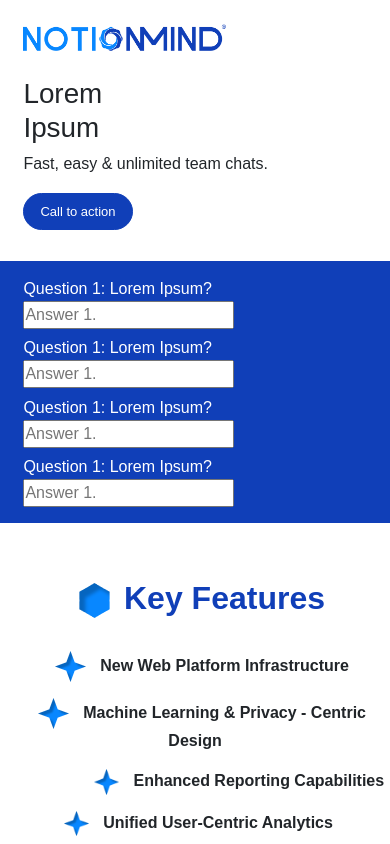
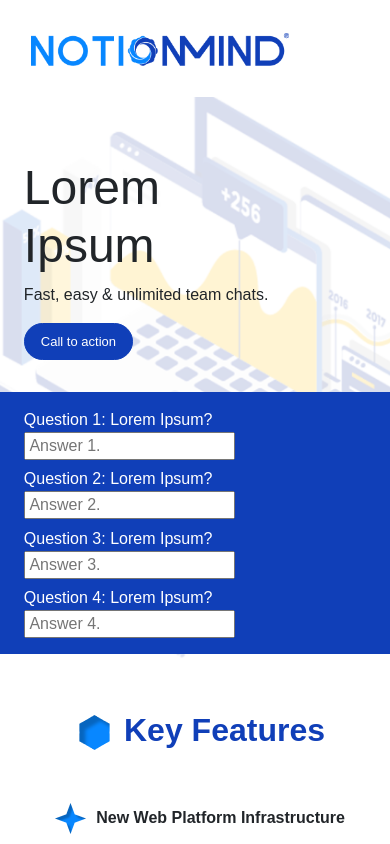
Before and after one commit to rutvi22/NotionMind, a plain HTML site: page index.html in a window 390 px wide. Shown: the top 844 px of the page. Drawn offline with nearby package versions, Linux system fonts and the light colour scheme.

Commit message:
Add files via upload

```diff
--- a/css/style.css
+++ b/css/style.css
@@ -11,17 +11,28 @@ body {
   background-color: #f5f7fa;
   color: #333;
 }
-
+.main {
+  background-color: rgba(255, 255, 255, 0.825);
+}
+.copyright {
+  color: gray;
+}
 @media screen and (max-width: 500px) {
 
   .blur-img {
-    background: none !important;
+    background: url(../images/image1.png) no-repeat center center;
+    overflow: hidden;
+    background-size: cover;
+    margin: 0% -2% 0% 0%;
   }
   .header {
-    padding: 6%;
+    padding: 8%;
   }
   .logo {
-    width: 60%;
+    width: 80%;
+  }
+  .heading {
+    padding-top: 14%;
   }
   .main-content h1 {
     margin: 4% 0 2% 6%;
@@ -82,24 +93,30 @@ body {
   .key4 {
     margin-left: -12%;
   }
+
+  .main-content h1 {
+    font-size: 3em;
+  }
+  .keys {
+    padding: 0px 10px;
+  }
+  .footer {
+    margin-left: 2%;
+  }
+  .copyright {
+    padding-bottom: 4%;
+  }
+  .keyrow1 {
+    padding-top: 20px;
+  }
 }
 
 @media screen and (min-width: 501px) {
 
-  .ga-2title {
-    padding-bottom: 20px;
-  }
-  .key-r2 {
-    margin-left: 16%;
-  }
-  .form1 {
-    padding-bottom: 20%;
-  }
   .blur-img {
     margin: -2% 0% 8% 10%;
     background: url(../images/image1.png) no-repeat center left;
     overflow:hidden;
-    /* overflow-y: visible; */
     background-size: contain;
   }
 
@@ -107,22 +124,7 @@ body {
     background: url(../images/Rectangle\ 3.png) no-repeat;
     overflow: visible;
     background-position: 100%;
-    /* z-index: 9999; */
     width: 100%;
-  }
-
-  /* .main {
-    background-image: url(../images/Rectangle\ 3.png);
-    background-repeat: no-repeat;
-    background-position: 100%;
-    z-index: 2;
-    width: 100%;
-    overflow: hidden;
-  margin: 0;
-  } */
-
-  .main {
-    background-color: rgba(255, 255, 255, 0.825);
   }
 
   .header {
@@ -138,16 +140,6 @@ body {
     text-align: center;
     margin: 0%;
   }
-
-  /* .background-image {
-    background-image: url(../images/image1.png);
-    background-size: cover;
-    background-position: center;
-    height: 100%;
-    -webkit-filter: blur(8px);
-    filter: blur(8px);
-    overflow: hidden;
-  } */
 
   .main-content {
     flex: 1;
@@ -240,6 +232,22 @@ body {
     font-size: 1rem;
   }
 
+  .keys {
+    padding: 0px 14px;
+  }
+  .ga-2title {
+    padding-bottom: 20px;
+  }
+  .key-r2 {
+    margin-left: 16%;
+  }
+  .key-features .keyrow2 {
+    margin-left: 14%;
+  }
+  .form1 {
+    padding-bottom: 20%;
+  }
+
   .footer {
     background: #eff5ff;
     width: 100%;
--- a/index.html
+++ b/index.html
@@ -41,19 +41,19 @@
                   <form class="form1">
                     <div>
                       <label class="labels" for="question1">Question 1: Lorem Ipsum?</label>
-                      <input type="text" id="question1" placeholder="Answer 1." />
+                      <input type="text" id="question1" placeholder=" Answer 1." />
                     </div>
                     <div style="margin-top: 2%;">
-                      <label class="labels" for="question2">Question 1: Lorem Ipsum?</label>
-                      <input type="text" id="question2" placeholder="Answer 1." />
+                      <label class="labels" for="question2">Question 2: Lorem Ipsum?</label>
+                      <input type="text" id="question2" placeholder=" Answer 2." />
                     </div>
                     <div style="margin-top: 2%;">
-                      <label class="labels" for="question3">Question 1: Lorem Ipsum?</label>
-                      <input type="text" id="question3" placeholder="Answer 1." />
+                      <label class="labels" for="question3">Question 3: Lorem Ipsum?</label>
+                      <input type="text" id="question3" placeholder=" Answer 3." />
                     </div>
                     <div  style="margin-top: 2%;">
-                      <label class="labels" for="question4">Question 1: Lorem Ipsum?</label>
-                      <input type="text" id="question4" placeholder="Answer 1." />
+                      <label class="labels" for="question4">Question 4: Lorem Ipsum?</label>
+                      <input type="text" id="question4" placeholder=" Answer 4." />
                     </div>
                   </form>
                 </div>
@@ -65,27 +65,27 @@
     <section class="key-features text-center py-5">
       <h2 style="padding-bottom: 30px;">
         <span style="padding: 0px 14px"><img src="/images/Star 1.png" alt="" /></span><b>Key Features</b></h2>
-      <div class="row">
+      <div class="row keyrow1">
         <div class="col-md-6">
           <p>
-            <span style="padding: 0px 14px"><img class="star" src="/images/Star 2.png" alt="" /></span><b>New Web Platform Infrastructure</b>
+            <span class="keys"><img class="star" src="/images/Star 2.png" alt="" /></span><b>New Web Platform Infrastructure</b>
           </p>
         </div>
         <div class="col-md-6">
           <p>
-            <span style="padding: 0px 14px"><img class="star" src="/images/Star 2.png" alt="" /></span><b>Machine Learning & Privacy - Centric Design</b>
+            <span class="keys"><img class="star" src="/images/Star 2.png" alt="" /></span><b>Machine Learning & Privacy - Centric Design</b>
           </p>
         </div>
       </div>
-      <div class="row" style="margin-left: 16%;">
+      <div class="row keyrow2">
         <div class="col-md-6">
             <p>
-              <span style="padding: 0px 14px"><img class="star" src="/images/Star 2.png" alt="" /></span><b>Enhanced Reporting Capabilities</b>
+              <span class="keys"><img class="star" src="/images/Star 2.png" alt="" /></span><b>Enhanced Reporting Capabilities</b>
             </p>
           </div>
           <div class="col-md-6 key4">
             <p>
-              <span style="padding: 0px 14px"><img class="star" src="/images/Star 2.png" alt="" /></span><b>Unified User-Centric Analytics</b>
+              <span class="keys"><img class="star" src="/images/Star 2.png" alt="" /></span><b>Unified User-Centric Analytics</b>
             </p>
           </div>
       </div>
@@ -149,9 +149,9 @@
             <h5><b>General enquiries</b></h5>
             <p>info@notionmind.com</p>
             <div class="social-links">
-              <a href="#"><img src="/images/linkedin.png" alt="LinkedIn" class="img-fluid"/></a>
-              <a href="#"><img src="/images/insta.png" alt="Instagram" class="img-fluid"/></a>
-              <a href="#"><img src="/images/mail.png" alt="Email" class="img-fluid"/></a>
+              <a href="www.linkedin.com"><img src="/images/linkedin.png" alt="LinkedIn" class="img-fluid"/></a>
+              <a href="www.instagram.com"><img src="/images/insta.png" alt="Instagram" class="img-fluid"/></a>
+              <a href="mailto:abc@gmail.com"><img src="/images/mail.png" alt="Email" class="img-fluid"/></a>
             </div>
           </div>
           <div class="col-md-4">
@@ -172,7 +172,7 @@
           </div>
         </div>
         <div class="row">
-          <p style="color: gray;">@2023 NotionMind, Knowtion, Inc. All rights reserved.</p>
+          <p class="copyright">@2023 NotionMind, Knowtion, Inc. All rights reserved.</p>
         </div>
       </div>
     </footer>
```
